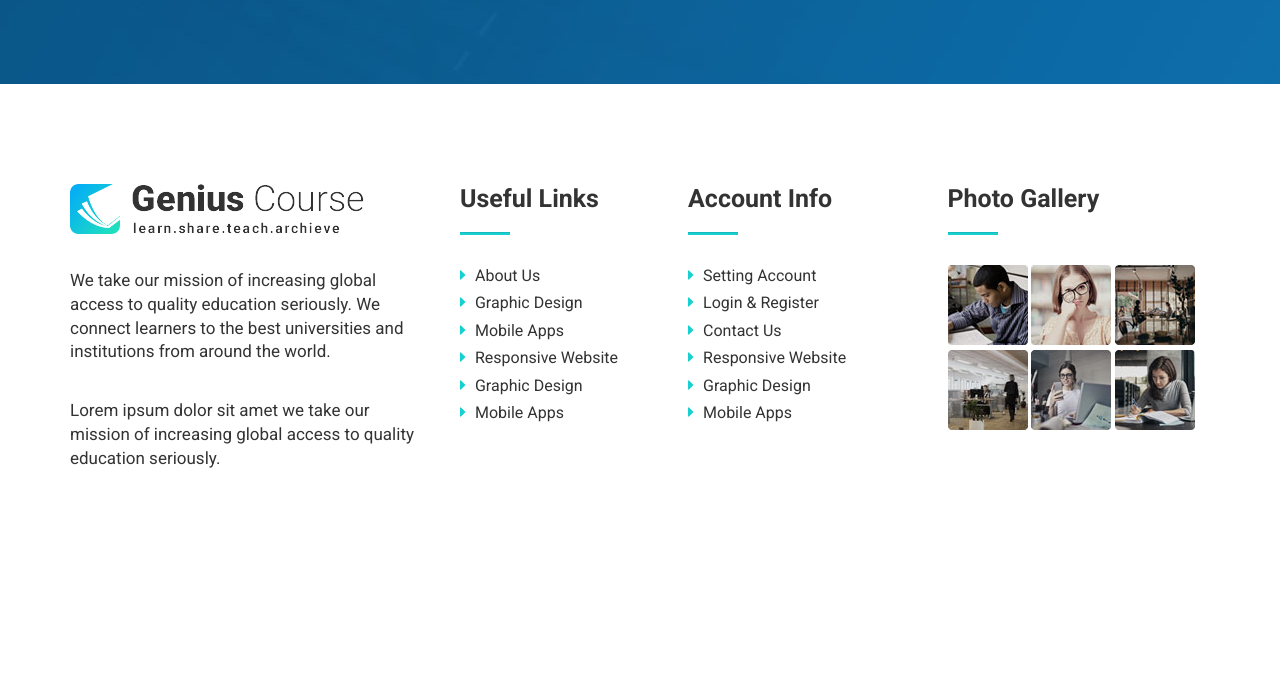
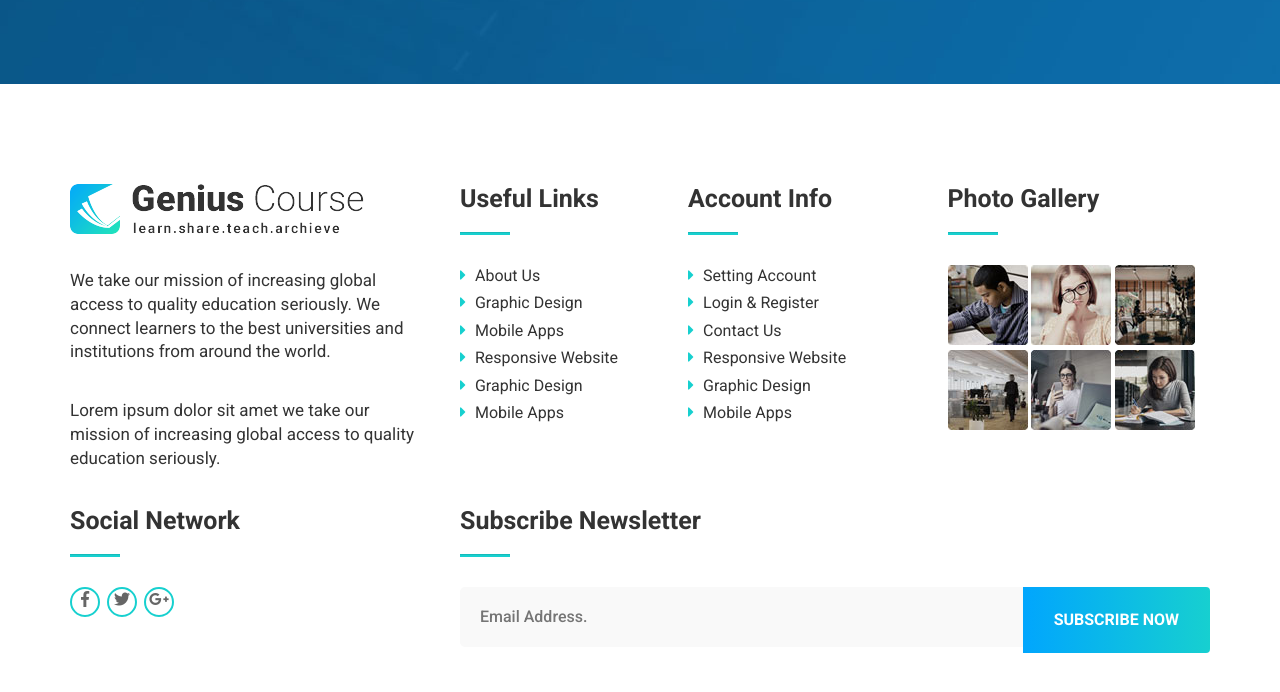
Before and after one commit to shakibdshy/Genius-Cours, a website with bundled scripts: page src/index.html in a window 1280 px wide. Shown: the part 8783-9475 px from the top of the page. Before the commit the page ends 9289 px from the top, so only its background shows below. Built offline with nearby package versions, Linux system fonts and the light colour scheme.

Commit message:
Footer Middle Update

```diff
--- a/src/index.html
+++ b/src/index.html
@@ -1915,6 +1915,33 @@
                     </div>
                 </div>
             </div>
+        </div><!-- End Footer Top -->
+        <div class="footer-middle"> <!-- Footer Middle -->
+            <div class="container">
+                <div class="row">
+                    <div class="col-xl-4">
+                        <div class="footer-social">
+                            <h4>Social Network</h4>
+                            <hr>
+                            <ul>
+                                <li><a href="#"><i class="fab fa-facebook-f"></i></a></li>
+                                <li><a href="#"><i class="fab fa-twitter"></i></a></li>
+                                <li><a href="#"><i class="fab fa-google-plus-g"></i></a></li>
+                            </ul>
+                        </div>
+                    </div>
+                    <div class="col-xl-8">
+                        <div class="newsletter">
+                            <h4>Subscribe Newsletter</h4>
+                            <hr>
+                            <form action="#">
+                                <input type="email" placeholder="Email Address.">
+                                <a href="#" class="btn">SUBSCRIBE NOW</a>
+                            </form>
+                        </div>
+                    </div>
+                </div>
+            </div>
         </div>
     </footer>
     <!-- Footer Area End -->
--- a/src/scss/_footer.scss
+++ b/src/scss/_footer.scss
@@ -103,5 +103,70 @@ footer{
             }
         }
     }
+    .footer-middle{
+        margin-bottom: 65px;
+        .footer-social{
+            h4{
+                @extend %title-h;
+                font-size: 25px;
+                font-weight: 700;
+            }
+            hr{
+                @extend %hr;
+            }
+            ul{
+                margin: 0;
+                padding: 0;
+                li{
+                    list-style: none;
+                    display: inline-block;
+                    border: 2px solid $theme-color;
+                    width: 30px;
+                    height: 30px;
+                    text-align: center;
+                    border-radius: 50%;
+                    margin-right: 3px;
+                    a{
+                        text-decoration: none;
+                        color: #666666;
+                    }
+                }
+            }
+        }
+        .newsletter{
+            h4{
+                @extend %title-h;
+                font-size: 25px;
+                font-weight: 700;
+            }
+            hr{
+                @extend %hr;
+            }
+            form{
+                position: relative;
+                input{
+                    width: 100%;
+                    height: 60px;
+                    background: #f9f9f9;
+                    border-radius: 5px;
+                    border: none;
+                    padding: 20px;
+                    font-weight: 500;
+                }
+                a{
+                    position: absolute;
+                    top: 0;
+                    right: 0;
+                    @extend %button;
+                    padding: 20px 30px;
+                    border-top-left-radius: 0;
+                    border-bottom-left-radius: 0;
+                    &:hover{
+                        color: #fff;
+                    }
+                }
+            }
+        }
+    }
 }
 /*=============== Footer Area End ===============*/
```
Also changed, not shown: src/css/style.css.
